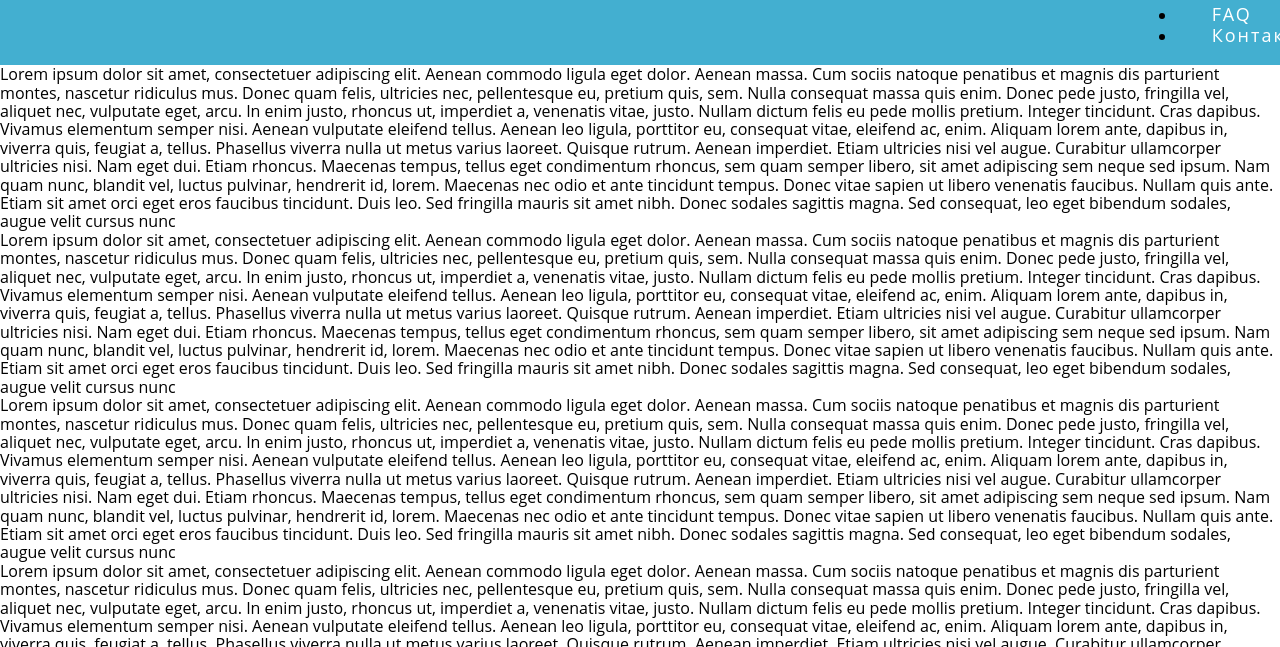
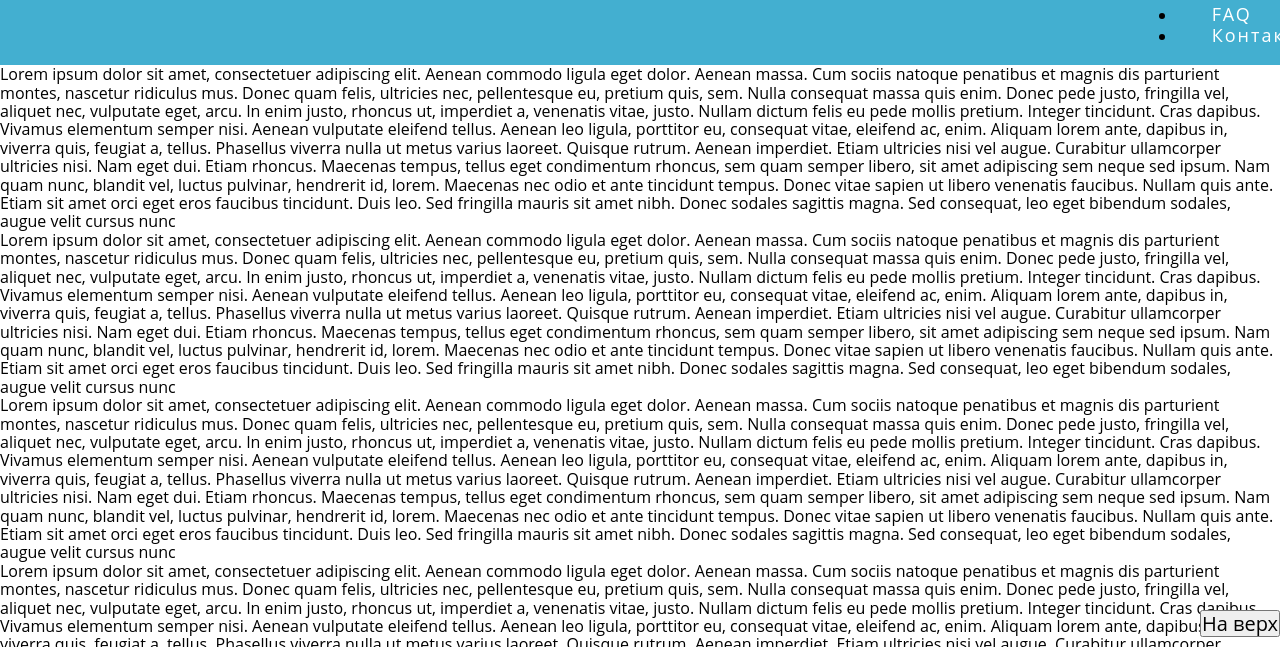
Before and after one commit to alisahryhor/alisa_front-end, a website: page main.html in a window 1280 px wide. Shown: the part 153-800 px from the top of the page. Drawn offline with nearby package versions, Linux system fonts and the light colour scheme.

Commit message:
dz_06.07_button

```diff
--- a/main.html
+++ b/main.html
@@ -49,4 +49,5 @@
 	<p>Lorem ipsum dolor sit amet, consectetuer adipiscing elit. Aenean commodo ligula eget dolor. Aenean massa. Cum sociis natoque penatibus et magnis dis parturient montes, nascetur ridiculus mus. Donec quam felis, ultricies nec, pellentesque eu, pretium quis, sem. Nulla consequat massa quis enim. Donec pede justo, fringilla vel, aliquet nec, vulputate eget, arcu. In enim justo, rhoncus ut, imperdiet a, venenatis vitae, justo. Nullam dictum felis eu pede mollis pretium. Integer tincidunt. Cras dapibus. Vivamus elementum semper nisi. Aenean vulputate eleifend tellus. Aenean leo ligula, porttitor eu, consequat vitae, eleifend ac, enim. Aliquam lorem ante, dapibus in, viverra quis, feugiat a, tellus. Phasellus viverra nulla ut metus varius laoreet. Quisque rutrum. Aenean imperdiet. Etiam ultricies nisi vel augue. Curabitur ullamcorper ultricies nisi. Nam eget dui. Etiam rhoncus. Maecenas tempus, tellus eget condimentum rhoncus, sem quam semper libero, sit amet adipiscing sem neque sed ipsum. Nam quam nunc, blandit vel, luctus pulvinar, hendrerit id, lorem. Maecenas nec odio et ante tincidunt tempus. Donec vitae sapien ut libero venenatis faucibus. Nullam quis ante. Etiam sit amet orci eget eros faucibus tincidunt. Duis leo. Sed fringilla mauris sit amet nibh. Donec sodales sagittis magna. Sed consequat, leo eget bibendum sodales, augue velit cursus nunc</p>
 	<p>Lorem ipsum dolor sit amet, consectetuer adipiscing elit. Aenean commodo ligula eget dolor. Aenean massa. Cum sociis natoque penatibus et magnis dis parturient montes, nascetur ridiculus mus. Donec quam felis, ultricies nec, pellentesque eu, pretium quis, sem. Nulla consequat massa quis enim. Donec pede justo, fringilla vel, aliquet nec, vulputate eget, arcu. In enim justo, rhoncus ut, imperdiet a, venenatis vitae, justo. Nullam dictum felis eu pede mollis pretium. Integer tincidunt. Cras dapibus. Vivamus elementum semper nisi. Aenean vulputate eleifend tellus. Aenean leo ligula, porttitor eu, consequat vitae, eleifend ac, enim. Aliquam lorem ante, dapibus in, viverra quis, feugiat a, tellus. Phasellus viverra nulla ut metus varius laoreet. Quisque rutrum. Aenean imperdiet. Etiam ultricies nisi vel augue. Curabitur ullamcorper ultricies nisi. Nam eget dui. Etiam rhoncus. Maecenas tempus, tellus eget condimentum rhoncus, sem quam semper libero, sit amet adipiscing sem neque sed ipsum. Nam quam nunc, blandit vel, luctus pulvinar, hendrerit id, lorem. Maecenas nec odio et ante tincidunt tempus. Donec vitae sapien ut libero venenatis faucibus. Nullam quis ante. Etiam sit amet orci eget eros faucibus tincidunt. Duis leo. Sed fringilla mauris sit amet nibh. Donec sodales sagittis magna. Sed consequat, leo eget bibendum sodales, augue velit cursus nunc</p>
 	<p>Lorem ipsum dolor sit amet, consectetuer adipiscing elit. Aenean commodo ligula eget dolor. Aenean massa. Cum sociis natoque penatibus et magnis dis parturient montes, nascetur ridiculus mus. Donec quam felis, ultricies nec, pellentesque eu, pretium quis, sem. Nulla consequat massa quis enim. Donec pede justo, fringilla vel, aliquet nec, vulputate eget, arcu. In enim justo, rhoncus ut, imperdiet a, venenatis vitae, justo. Nullam dictum felis eu pede mollis pretium. Integer tincidunt. Cras dapibus. Vivamus elementum semper nisi. Aenean vulputate eleifend tellus. Aenean leo ligula, porttitor eu, consequat vitae, eleifend ac, enim. Aliquam lorem ante, dapibus in, viverra quis, feugiat a, tellus. Phasellus viverra nulla ut metus varius laoreet. Quisque rutrum. Aenean imperdiet. Etiam ultricies nisi vel augue. Curabitur ullamcorper ultricies nisi. Nam eget dui. Etiam rhoncus. Maecenas tempus, tellus eget condimentum rhoncus, sem quam semper libero, sit amet adipiscing sem neque sed ipsum. Nam quam nunc, blandit vel, luctus pulvinar, hendrerit id, lorem. Maecenas nec odio et ante tincidunt tempus. Donec vitae sapien ut libero venenatis faucibus. Nullam quis ante. Etiam sit amet orci eget eros faucibus tincidunt. Duis leo. Sed fringilla mauris sit amet nibh. Donec sodales sagittis magna. Sed consequat, leo eget bibendum sodales, augue velit cursus nunc</p>
+	<button class="button">На верх</button>
 </html>
--- a/style/style.css
+++ b/style/style.css
@@ -43,3 +43,10 @@
 a:hover {
 	color: #434f4f;
 }
+
+.button {
+	position: fixed;
+	right: 0;
+	bottom: 10px;
+	font-size: 20px;
+}
```
